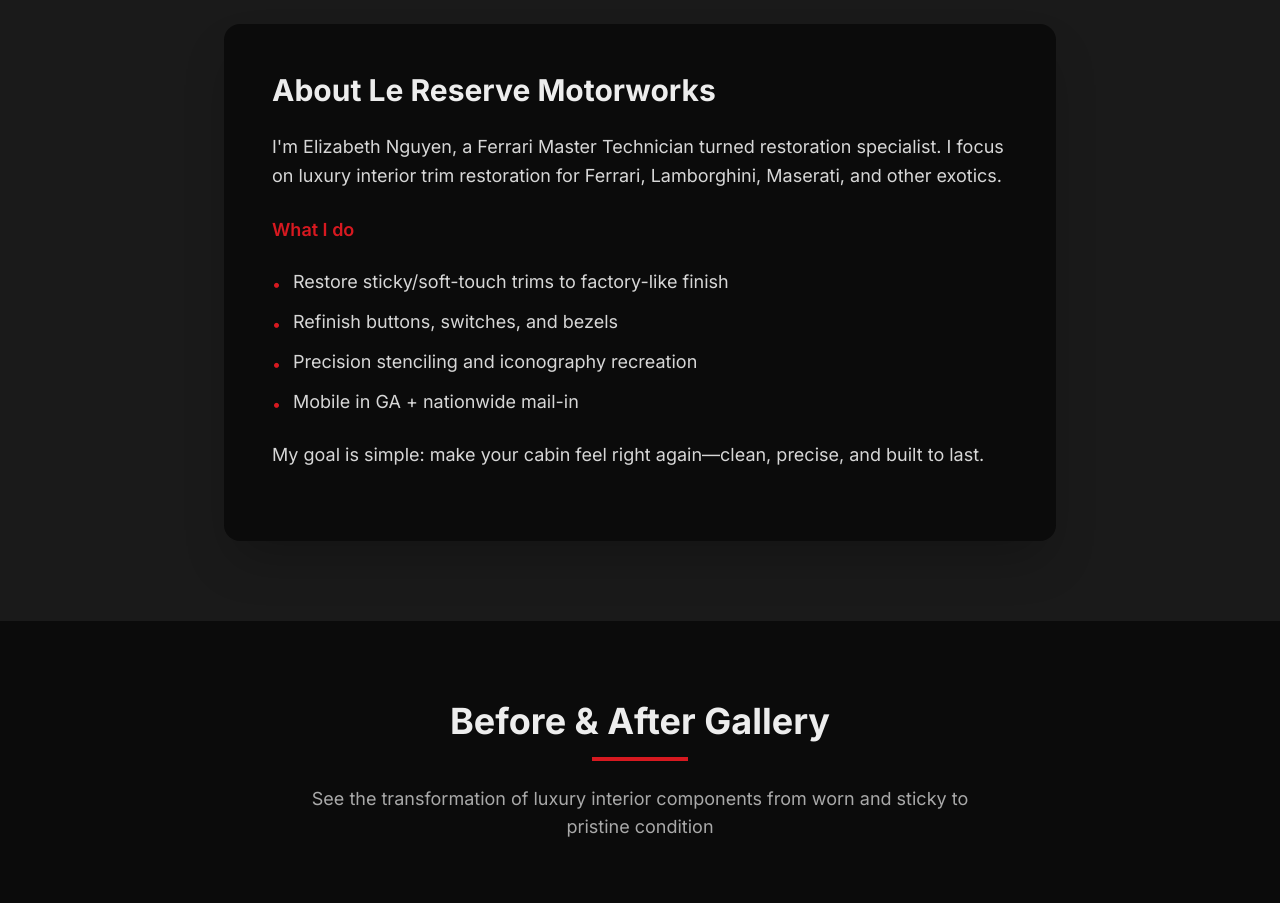
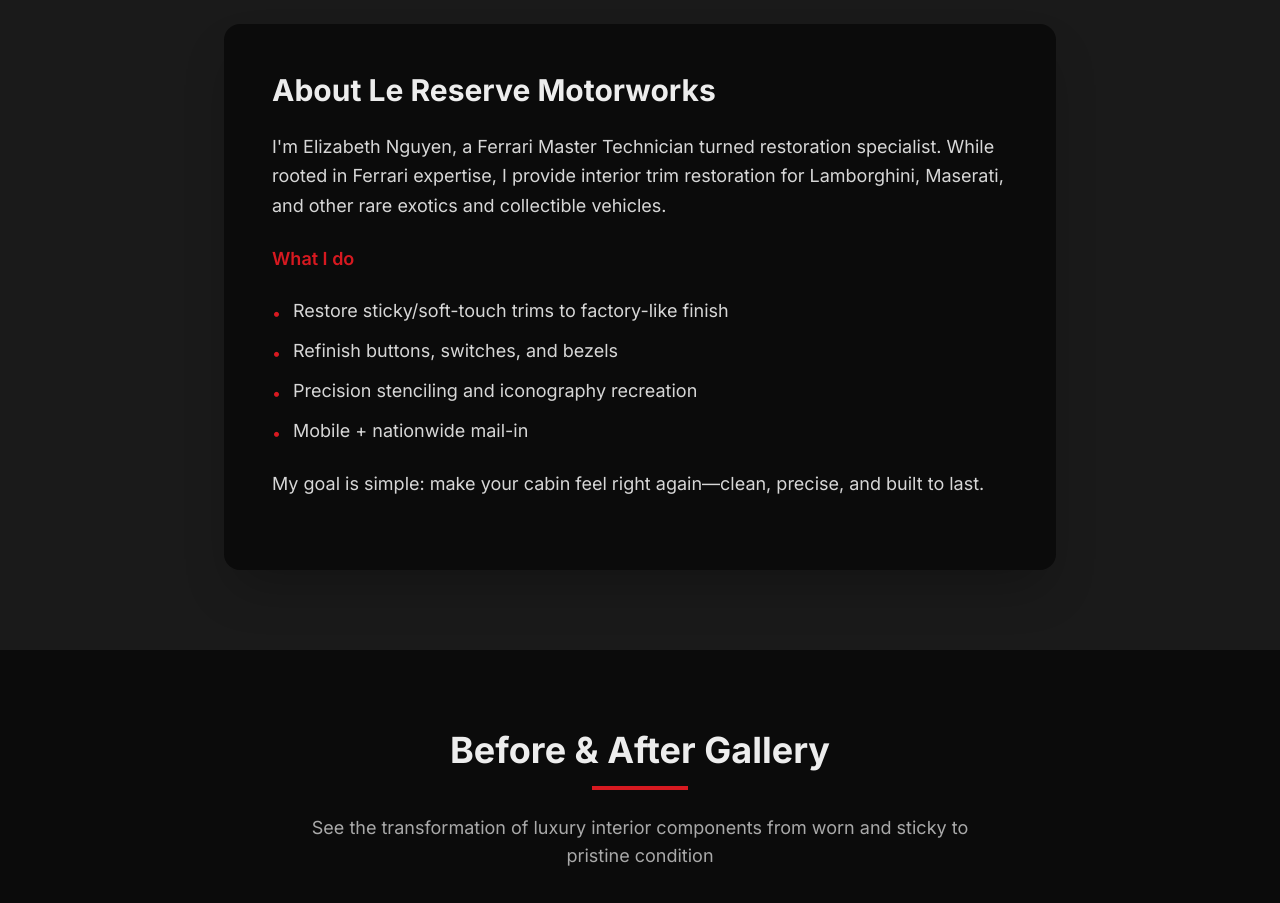
Before and after one commit to ElizabethT-N/Le-Reserve-Motorworks-LLC, a React (Vite) app: page / in a window 1280 px wide. Shown: the part 980-1883 px from the top of the page. Built offline with nearby package versions, Linux system fonts and the light colour scheme.

Commit message:
update about message

```diff
--- a/src/components/About.tsx
+++ b/src/components/About.tsx
@@ -5,13 +5,13 @@
 const aboutContent = `# About Le Reserve Motorworks
 
 I'm Elizabeth Nguyen, a Ferrari Master Technician turned restoration specialist.
-I focus on luxury interior trim restoration for Ferrari, Lamborghini, Maserati, and other exotics.
+While rooted in Ferrari expertise, I provide interior trim restoration for Lamborghini, Maserati, and other rare exotics and collectible vehicles.
 
 **What I do**
 - Restore sticky/soft-touch trims to factory-like finish
 - Refinish buttons, switches, and bezels
 - Precision stenciling and iconography recreation
-- Mobile in GA + nationwide mail-in
+- Mobile + nationwide mail-in
 
 My goal is simple: make your cabin feel right again—clean, precise, and built to last.`;
 
```
